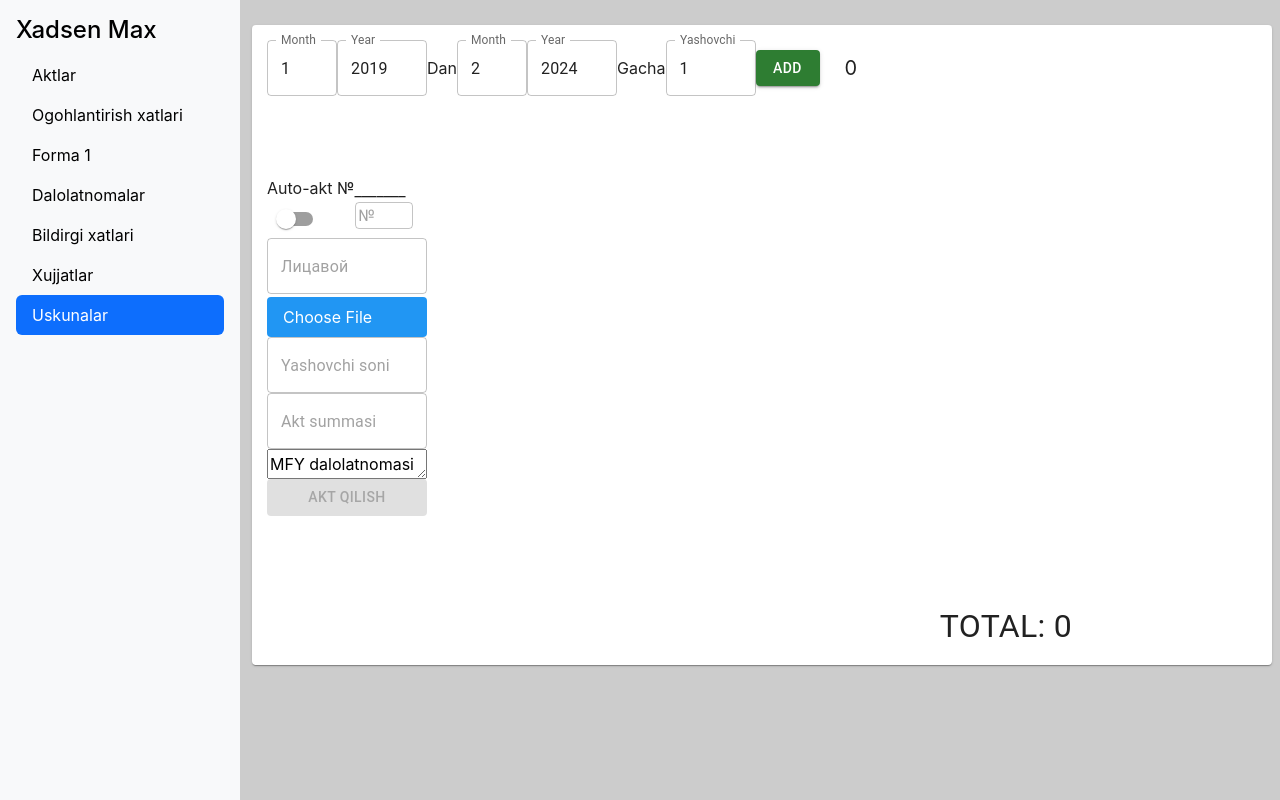
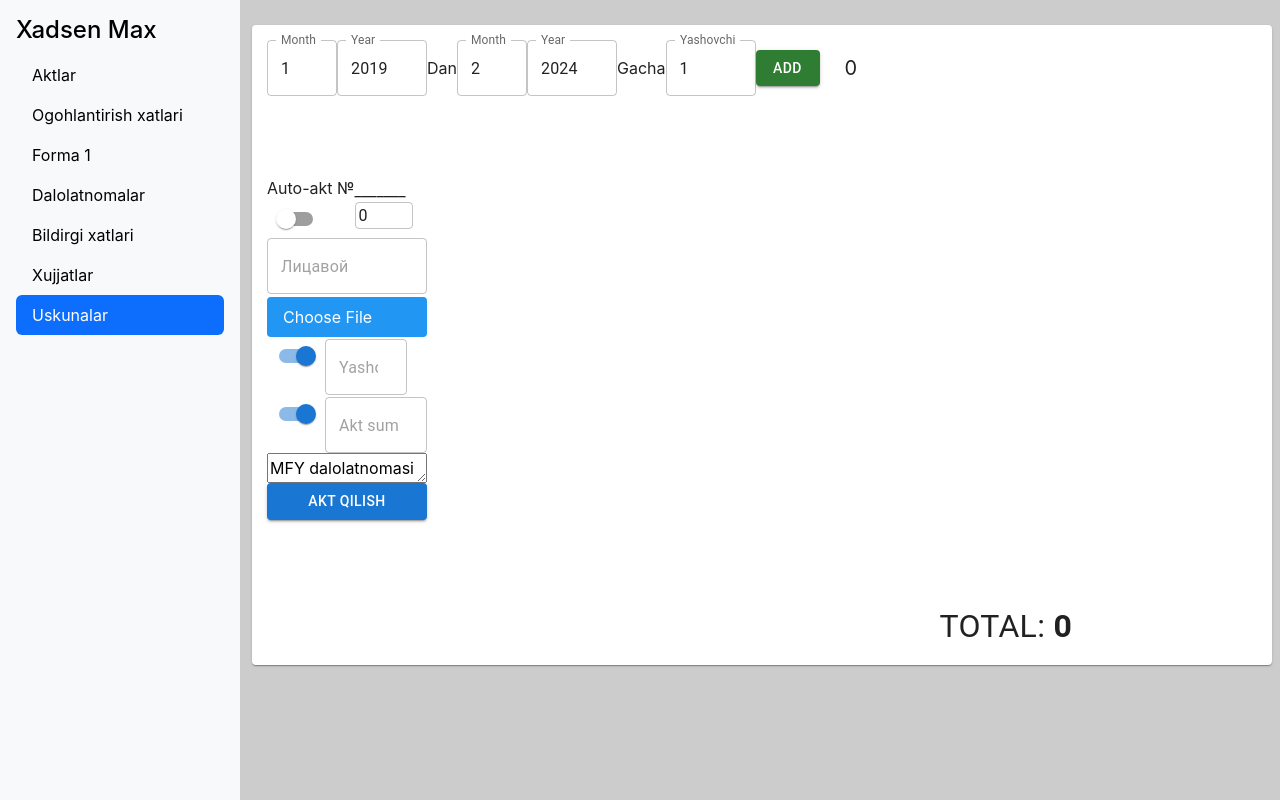
Before and after one commit to Shamshod-Nematullayev/sud_akt_client, a React (Create React App) app: page /calculator in a window 1280 px wide. Built offline with nearby package versions, Linux system fonts and the light colour scheme; the HTML template or start-up script is replaced by a standard one.

Commit message:
kalkulyator bolimiga ozgartirishlar kiritildi

```diff
--- a/src/components/Calculator/Calculator.jsx
+++ b/src/components/Calculator/Calculator.jsx
@@ -17,6 +17,9 @@ import SideBar from "../SideBar";
 import DeleteIcon from "@mui/icons-material/Delete";
 import { Label } from "@mui/icons-material";
 import "./style.css";
+import axios from "axios";
+import { getNextIncomingDocNum, createFullAkt } from "../../utils/APIRouters";
+import { toast } from "react-toastify";
 
 export default function Calculator() {
   const hisoblandiJadval = [
@@ -94,6 +97,16 @@ export default function Calculator() {
   const [countes, setCountes] = useState([]);
   const [total, setTotal] = useState([]);
   const [aktNumberDisabled, setAktNumberDisabled] = useState(false);
+  const [aktNumber, setAktNumber] = useState(0);
+  const [aktFile, setAktFile] = useState(null);
+  const [fileInputLabel, setFileInputLabel] = useState("Choose File");
+  const [createAktButtonDisabled, setCreateAktButtonDisabled] = useState(false);
+  const [comment, setComment] = useState("MFY dalolatnomasi");
+  const [licshet, setLicshet] = useState("");
+  const [prescribed_cnt, set_prescribed_cnt] = useState("");
+  const [amount, setAmount] = useState("");
+  const [yashovchiInputDisable, setYashovchiInputDisable] = useState(false);
+  const [aktSummasiInputDisabled, setAktSummasiInputDisabled] = useState(false);
 
   const handleAddClick = () => {
     setCountes([
@@ -258,9 +271,14 @@ export default function Calculator() {
               <div style={{ display: "flex", flexDirection: "column" }}>
                 Auto-akt №
                 <Switch
-                  onChange={(e) => {
+                  onChange={async (e) => {
                     if (e.target.checked) {
+                      setAktNumberDisabled(true);
+                      const res = await axios.get(getNextIncomingDocNum);
+                      setAktNumber(res.data.value);
                     } else {
+                      setAktNumber("");
+                      setAktNumberDisabled(false);
                     }
                   }}
                 />
@@ -278,6 +296,9 @@ export default function Calculator() {
                   fullWidth
                   placeholder="№"
                   disabled={aktNumberDisabled}
+                  type="number"
+                  value={aktNumber}
+                  onChange={(e) => setAktNumber(e.target.value)}
                   style={{ padding: "0px" }}
                 />
               </div>
@@ -285,40 +306,148 @@ export default function Calculator() {
             <TextField
               placeholder="Лицавой"
               type="number"
+              disabled={createAktButtonDisabled}
               inputProps={{ inputMode: "numeric" }}
               fullWidth
+              value={licshet}
+              onChange={(e) => setLicshet(e.target.value)}
             />
             <div className="file-input-container">
-              <input type="file" id="fileInput" class="file-input" />
+              <input
+                type="file"
+                id="fileInput"
+                className="file-input"
+                disabled={createAktButtonDisabled}
+                onChange={(e) => {
+                  setAktFile(e.target.files[0]);
+                  setFileInputLabel(e.target.files[0].name);
+                }}
+              />
               <label
-                for="fileInput"
-                class="custom-file-button"
+                htmlFor="fileInput"
+                className="custom-file-button"
                 style={{ width: "160px" }}
               >
-                Choose File
+                {fileInputLabel}
               </label>
             </div>
+            <div style={{ display: "flex" }}>
+              <div style={{ display: "flex", flexDirection: "column" }}>
+                <Switch
+                  defaultChecked={true}
+                  onChange={async (e) => {
+                    if (e.target.checked) {
+                      setYashovchiInputDisable(false);
+                      set_prescribed_cnt(0);
+                    } else {
+                      set_prescribed_cnt("");
+                      setYashovchiInputDisable(true);
+                    }
+                  }}
+                />
+              </div>
+              <div
+                style={{
+                  display: "flex",
+                  flexDirection: "column",
+                  marginTop: 2,
+                }}
+              >
                 <TextField
                   placeholder="Yashovchi soni"
                   type="number"
                   inputProps={{ inputMode: "numeric" }}
-              fullWidth
+                  disabled={yashovchiInputDisable}
+                  value={prescribed_cnt}
+                  onChange={(e) => set_prescribed_cnt(e.target.value)}
+                  style={{
+                    width: "80%",
+                  }}
                 />
+              </div>
+            </div>
+            <div style={{ display: "flex" }}>
+              <div style={{ display: "flex", flexDirection: "column" }}>
+                <Switch
+                  defaultChecked={true}
+                  onChange={async (e) => {
+                    if (e.target.checked) {
+                      setAktSummasiInputDisabled(false);
+                      setAmount(0);
+                    } else {
+                      setAmount("");
+                      setAktSummasiInputDisabled(true);
+                    }
+                  }}
+                />
+              </div>
+              <div
+                style={{
+                  display: "flex",
+                  flexDirection: "column",
+                  marginTop: 2,
+                }}
+              >
                 <TextField
                   placeholder="Akt summasi"
                   type="number"
+                  disabled={aktSummasiInputDisabled}
                   inputProps={{ inputMode: "numeric" }}
-              fullWidth
+                  value={amount}
+                  onChange={(e) => setAmount(e.target.value)}
+                  style={{
+                    width: "100%",
+                  }}
                 />
+              </div>
+            </div>
             <TextareaAutosize
               placeholder="Izoh"
+              disabled={createAktButtonDisabled}
               onFocus={(event) => {
                 event.target.setSelectionRange(0, event.target.value.length);
               }}
+              onChange={(e) => setComment(e.target.value)}
+              defaultValue={comment}
+            ></TextareaAutosize>
+            <Button
+              variant="contained"
+              color="primary"
+              disabled={createAktButtonDisabled}
+              onClick={async (e) => {
+                if (!aktFile) {
+                  return toast.error(`Fayl tanlanmagan`);
+                }
+                setCreateAktButtonDisabled(true);
+                const res = await axios.post(
+                  createFullAkt,
+                  {
+                    file: aktFile,
+                    autoAktNumber: aktNumberDisabled,
+                    akt_number: aktNumber,
+                    comment,
+                    licshet,
+                    prescribed_cnt,
+                    yashovchilarUzgartirish: !yashovchiInputDisable,
+                    qaytaHisobBuladi: !aktSummasiInputDisabled,
+                    amount,
+                  },
+                  {
+                    headers: {
+                      "Content-Type": "multipart/form-data",
+                    },
+                  }
+                );
+                set_prescribed_cnt("");
+                setAmount("");
+                setLicshet("");
+                setAktFile(null);
+                setFileInputLabel("Choose file");
+                const res2 = await axios.get(getNextIncomingDocNum);
+                setAktNumber(res2.data.value);
+                setCreateAktButtonDisabled(false);
+              }}
             >
-              MFY dalolatnomasi
-            </TextareaAutosize>
-            <Button variant="contained" color="primary" disabled>
               AKT qilish
             </Button>
           </div>
@@ -330,7 +459,7 @@ export default function Calculator() {
               fontSize: 32,
             }}
           >
-            TOTAL: <copy>{total}</copy>
+            TOTAL: <b>{total}</b>
           </Typography>
         </Paper>
       </div>
--- a/src/utils/APIRouters.js
+++ b/src/utils/APIRouters.js
@@ -7,3 +7,5 @@ module.exports.forma1larImport = `${this.host}/api/forma1lar/import`;
 module.exports.fetchTelegramLoadFile = `${this.host}/api/fetchTelegram/`;
 module.exports.pachkalar = `${this.host}/api/pachkalar/`;
 module.exports.documents = `${this.host}/api/documents/`;
+module.exports.getNextIncomingDocNum = `${this.host}/api/billing/next-incoming-document-number/`;
+module.exports.createFullAkt = `${this.host}/api/billing/create-full-akt/`;
```
Lines whose indentation alone changed are shown as unchanged.
